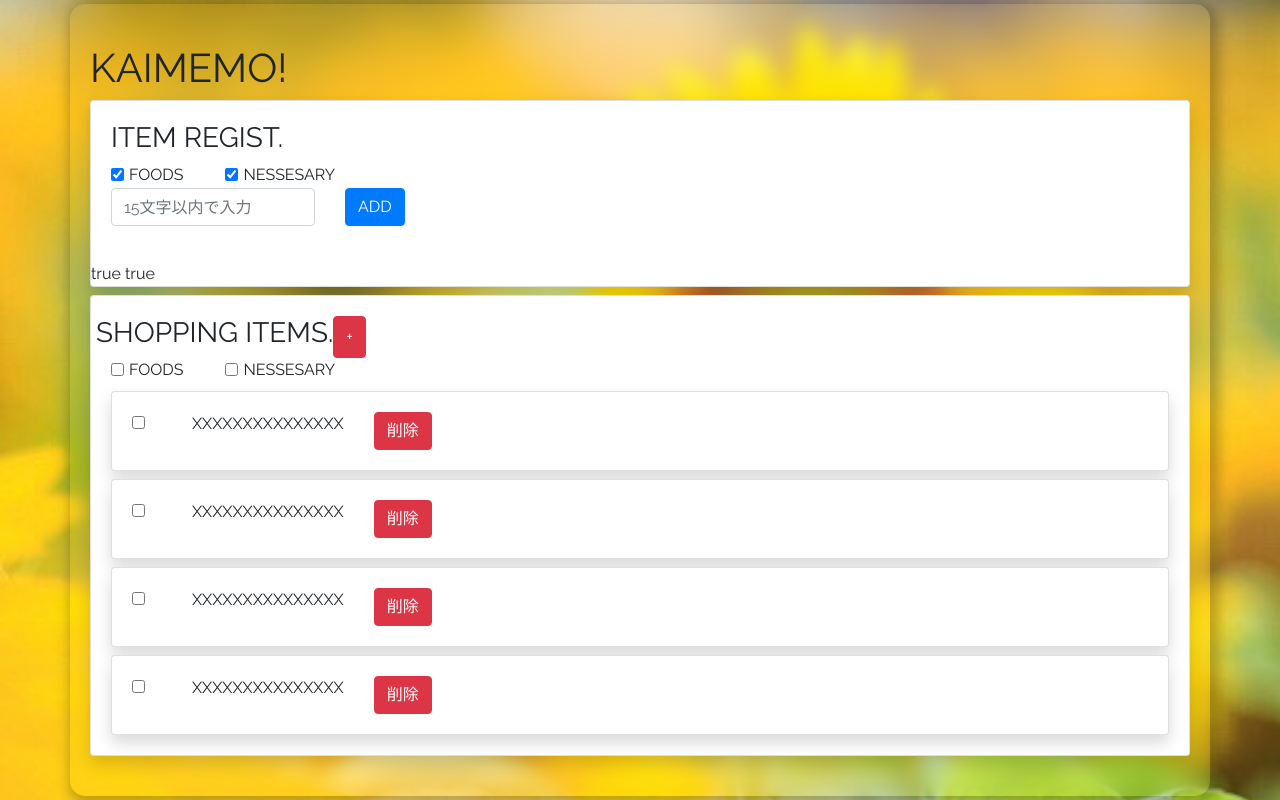
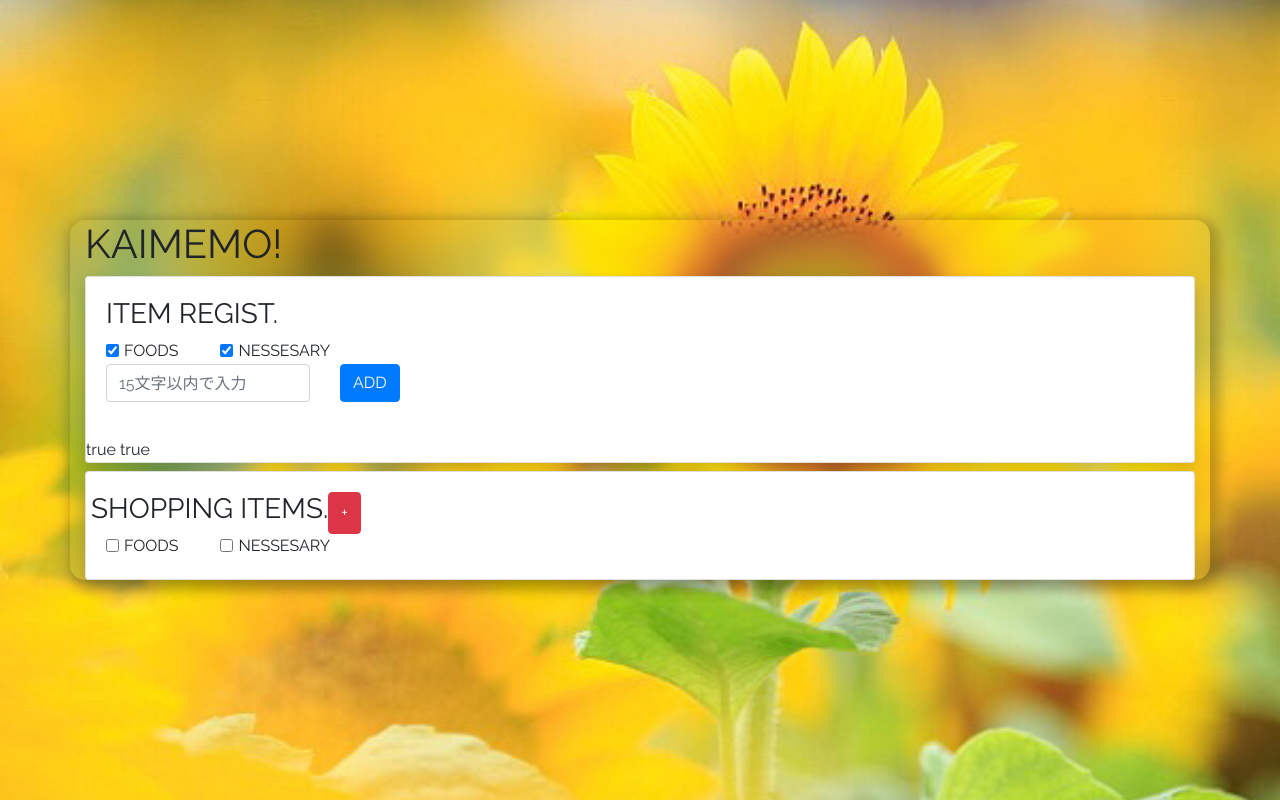
Before and after one commit to myantyuWorld/kaimemo, a Vue app: page / in a window 1280 px wide. Built offline with nearby package versions, Linux system fonts and the light colour scheme.

Commit message:
goodsList add

```diff
--- a/src/assets/main.css
+++ b/src/assets/main.css
@@ -19,7 +19,8 @@ body {
  .container {
     /* width: 50vw; */
     /* text-align: center; */
-    padding: 40px 20px;
+    margin: 10px;
+    /* padding: 40px 20px; */
     border-radius: 15px;
     backdrop-filter: blur(10px);
     box-shadow: 4px 4px 13px 5px rgba(0,0,0,0.25);
--- a/src/components/GoodsList.vue
+++ b/src/components/GoodsList.vue
@@ -22,10 +22,25 @@
             </div>
 
             <!-- // 買い物一覧 -->
+            <!-- <GoodsListItem></GoodsListItem>
             <GoodsListItem></GoodsListItem>
             <GoodsListItem></GoodsListItem>
-            <GoodsListItem></GoodsListItem>
-            <GoodsListItem></GoodsListItem>
+            <GoodsListItem></GoodsListItem> -->
+            <div class="" v-for="item in memoListRef" :key="item.id">
+                <div class="row">
+                    <div class="col-auto">
+                        <input type="checkbox" class="check"/>
+                    </div>
+                    <div class="col-auto">
+                        <label>{{ item.memo}}</label>
+                    </div>
+                    <div class="col-auto">
+                        <button class="btn btn-info">編</button>
+                        <button class="btn btn-danger">削</button>
+                    </div>
+                </div>
+            </div>
+
         </div>
     </div>
 
@@ -33,7 +48,13 @@
 </template>
 
 <script setup>
-    import GoodsListItem from './GoodsListItem.vue';
+    // import GoodsListItem from './GoodsListItem.vue';
+    import { ref } from 'vue';
+
+    const memoListRef = ref([])
+    const ls  = localStorage.memoList
+    memoListRef.value = ls ? JSON.parse(ls) : [];
+
 </script>
 
 <style>
```
